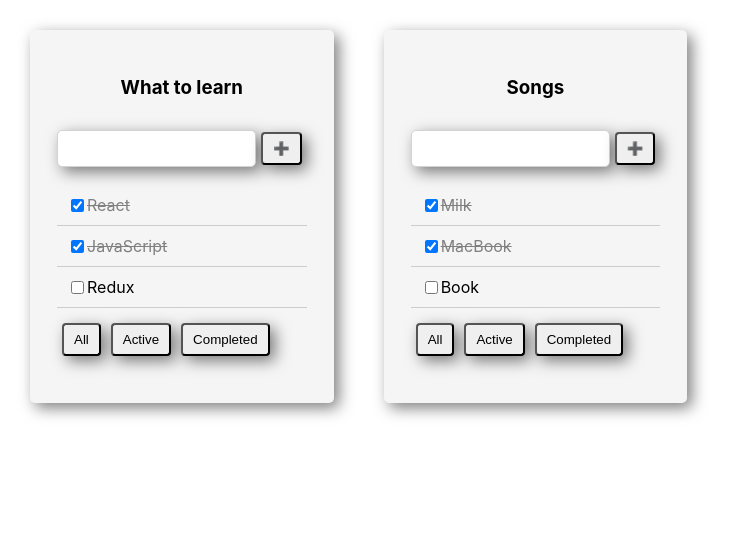
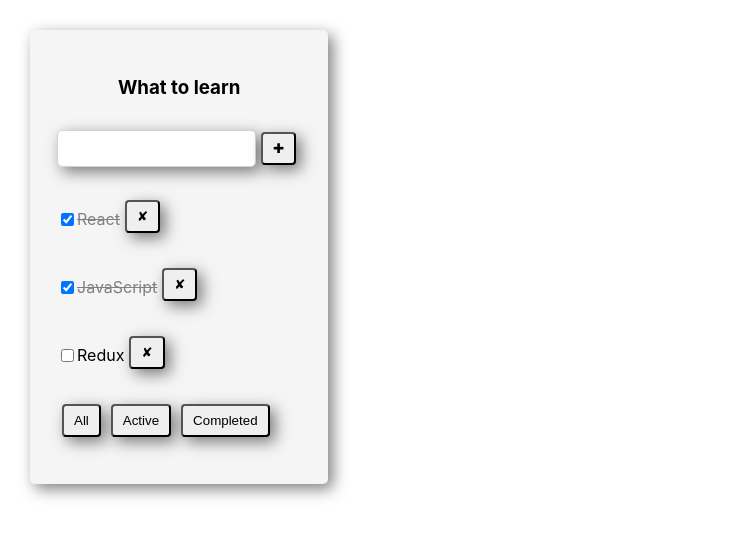
Before and after one commit to regggulus/Ts_Todolist, a React (Create React App) app: page / in a window 1280 px wide. Shown: the top 538 px of the page, without its empty margins (0-740 px from the left). Built offline with nearby package versions, Linux system fonts and the light colour scheme.

Commit message:
removeTasks function

```diff
--- a/src/App.tsx
+++ b/src/App.tsx
@@ -1,4 +1,4 @@
-import React from 'react';
+import React, {useState} from 'react';
 import './App.css';
 import {Todolist} from "./components/todolist/Todolist";
 
@@ -10,25 +10,23 @@
 }
 
 function App() {
-    const task1: Array<TaskType> = [
-        {id: 1, title: 'React', isDone: true},
-        {id: 2, title: 'JavaScript', isDone: true},
-        {id: 3, title: 'Redux', isDone: false}
-    ]
-    const task2: Array<TaskType> = [
 
-        {id: 5, title: 'Milk', isDone: true},
-        {id: 6, title: 'MacBook', isDone: true},
-        {id: 7, title: 'Book', isDone: false}
-    ]
+    const [tasks, setTask] =
+        useState<Array<TaskType>>([
+            {id: 1, title: 'React', isDone: true},
+            {id: 2, title: 'JavaScript', isDone: true},
+            {id: 3, title: 'Redux', isDone: false}
+        ])
+    const removeTask = (taskId: number) => {
+        const task = tasks.filter(t => t.id !== taskId)
+        setTask(...[task])
+    }
     return (
         <div className="App">
 
             <Todolist title={'What to learn'}
-                      task={task1}
-            />
-            <Todolist title={'Songs'}
-                      task={task2}
+                      task={tasks}
+                      removeTasks={removeTask}
             />
         </div>
     );
--- a/src/components/addItemForm/AddItemForm.tsx
+++ b/src/components/addItemForm/AddItemForm.tsx
@@ -6,7 +6,7 @@
     return (
         <div>
             <input className={'input'}/>
-            <Buttons title={'➕'}/>
+            <Buttons title={ '✚'}/>
         </div>
     )
 }
--- a/src/components/buttons/Buttons.tsx
+++ b/src/components/buttons/Buttons.tsx
@@ -3,6 +3,7 @@
 
 export type ButtonType = {
     title : string
+    onClickHandler?: ()=>void
 }
-export const Buttons = ({title}: ButtonType) => {
-    return (<button className={'buttons'}>{title}</button>)}
+export const Buttons = ({title, onClickHandler}: ButtonType) => {
+    return (<button className={'buttons'} onClick={onClickHandler}>{title}</button>)}
--- a/src/components/todolist/Todolist.css
+++ b/src/components/todolist/Todolist.css
@@ -33,13 +33,14 @@
 .task-item {
     display: flex; /* Использует Flexbox для выравнивания */
     align-items: center; /* Выравнивание по центру */
-    padding: 10px; /* Внутренние отступы */
-    border-bottom: 1px solid #ccc; /* Нижняя граница для разделения задач */
+    /*padding: 10px; !* Внутренние отступы *!*/
+    /*border-bottom: 1px solid #ccc; !* Нижняя граница для разделения задач *!*/
     transition: background 0.3s; /* Плавный переход для фона */
 }
 
 .task-item:hover {
-    background-color: #f0f0f0; /* Подсветка задачи при наведении */
+    background-color: #e8e8e8; /* Подсветка задачи при наведении */
+    border-radius: 8px;
 }
 
 .task-done {
--- a/src/components/todolist/Todolist.tsx
+++ b/src/components/todolist/Todolist.tsx
@@ -9,9 +9,10 @@
 type TodolistType = {
     title: string
     task: Array<TaskType>
+    removeTasks: (taskId: number) =>void
 }
 
-export function Todolist({title, task}: TodolistType) {
+export function Todolist({title, task, removeTasks}: TodolistType) {
     /*const tasksList = task.length === 0
         ? <span>error, to-do list not found</span>
         : <ul>
@@ -26,6 +27,7 @@
                 })
             }
         </ul>*/
+
     const tasksList = task.length === 0 ? (
         <span className="error-message">Ошибка: список задач не найден</span>
     ) : (
@@ -34,6 +36,7 @@
                 <li key={t.id} className="task-item">
                     <input type="checkbox" checked={t.isDone} onChange={() => handleToggle(t.id)} />
                     <span className={t.isDone ? 'task-done' : ''}>{t.title}</span>
+                    <Buttons onClickHandler={() => {removeTasks(t.id)}} title={ '✘'}/>
                 </li>
             ))}
         </ul>
```
